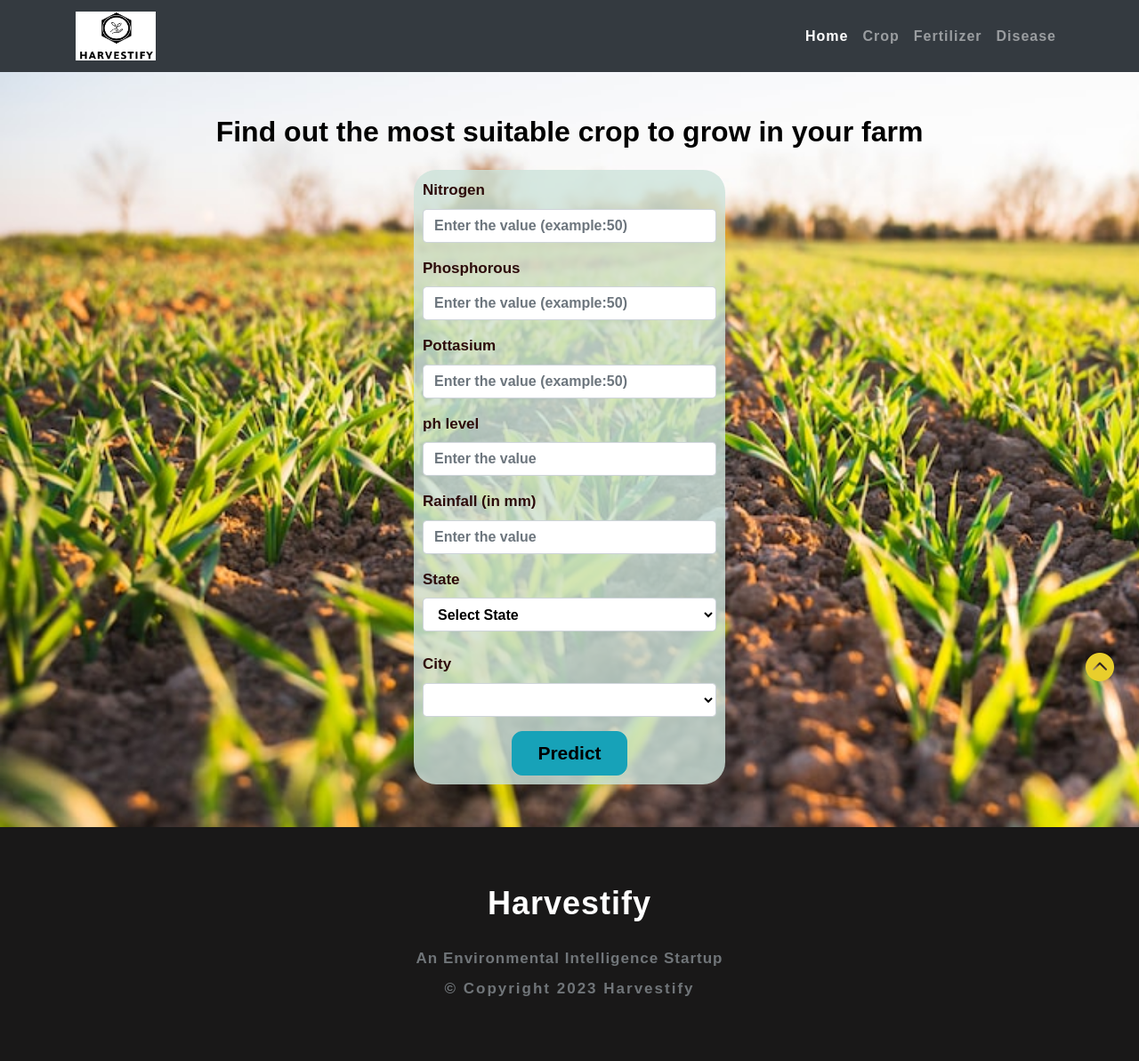
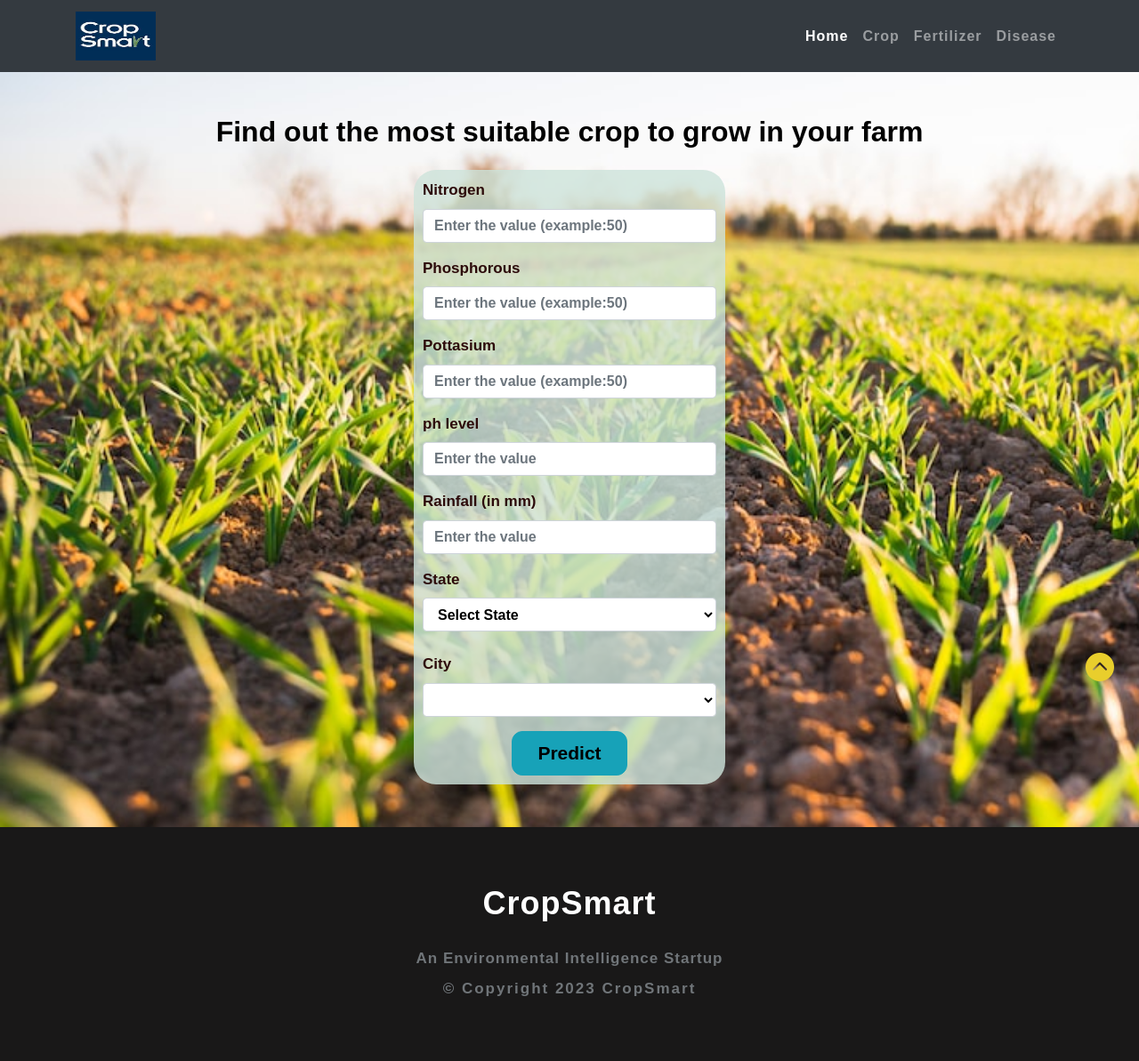
Before and after one commit to nihal3000/Harvestify, a Flask app: page /crop-recommend in a window 1280 px wide. Shown: the whole page at 89% size. Run offline with Flask 2, Linux system fonts and the light colour scheme; lists and menus that the app fills with data are empty; parts of the project's set-up code (start-up, migrations or seed data) failed here and were passed over; some libraries are stand-ins or nearby versions; some web fonts are replaced.

Commit message:
name change to CropSmart

```diff
--- a/Harvestify-master/app/app.py
+++ b/Harvestify-master/app/app.py
@@ -134,7 +134,7 @@ app = Flask(__name__)
 
 @ app.route('/')
 def home():
-    title = 'Harvestify - Home'
+    title = 'CropSmart - Home'
     return render_template('index.html', title=title)
 
 # render crop recommendation form page
@@ -142,7 +142,7 @@ def home():
 
 @ app.route('/crop-recommend')
 def crop_recommend():
-    title = 'Harvestify - Crop Recommendation'
+    title = 'CropSmart - Crop Recommendation'
     return render_template('crop.html', title=title)
 
 # render fertilizer recommendation form page
@@ -150,7 +150,7 @@ def crop_recommend():
 
 @ app.route('/fertilizer')
 def fertilizer_recommendation():
-    title = 'Harvestify - Fertilizer Suggestion'
+    title = 'CropSmart - Fertilizer Suggestion'
 
     return render_template('fertilizer.html', title=title)
 
@@ -168,7 +168,7 @@ def fertilizer_recommendation():
 
 @ app.route('/crop-predict', methods=['POST'])
 def crop_prediction():
-    title = 'Harvestify - Crop Recommendation'
+    title = 'CropSmart - Crop Recommendation'
 
     if request.method == 'POST':
         N = int(request.form['nitrogen'])
@@ -197,7 +197,7 @@ def crop_prediction():
 
 @ app.route('/fertilizer-predict', methods=['POST'])
 def fert_recommend():
-    title = 'Harvestify - Fertilizer Suggestion'
+    title = 'CropSmart - Fertilizer Suggestion'
 
     crop_name = str(request.form['cropname'])
     N = int(request.form['nitrogen'])
@@ -241,7 +241,7 @@ def fert_recommend():
 
 @app.route('/disease-predict', methods=['GET', 'POST'])
 def disease_prediction():
-    title = 'Harvestify - Disease Detection'
+    title = 'CropSmart - Disease Detection'
 
     if request.method == 'POST':
         if 'file' not in request.files:
--- a/Harvestify-master/app/templates/index.html
+++ b/Harvestify-master/app/templates/index.html
@@ -22,7 +22,7 @@
 					<div class="overlay">
 						<div class="container">
 							<div class="w3layouts-banner-info text-center">
-								<h3 class="text-wh">Harvestify</h3>
+								<h3 class="text-wh">CropSmart</h3>
 								<h4 class="text-wh mx-auto my-4"><b>Get informed decisions about your farming strategy.</b></h4>
 								<br>
 								<h4 class="text-wh mx-auto my-4"><strong> Here are some questions we'll answer</strong></h4>
--- a/Harvestify-master/app/templates/layout.html
+++ b/Harvestify-master/app/templates/layout.html
@@ -160,7 +160,7 @@ Smartphone Compatible web template, free webdesigns for Nokia, Samsung, LG, Sony
 	<nav class="navbar navbar-expand-lg navbar-dark bg-dark static-top" style="background-color: #1C00ff00;">
 		<div class="container">
 			<a class="navbar-brand" href="{{ url_for('home') }}">
-				<img src="{{ url_for('static', filename='images/logo.jpg') }}" style="width: 90px; height: 55px" alt="">
+				<img src="{{ url_for('static', filename='images/logog.jpg') }}" style="width: 90px; height: 55px" alt="">
 			</a>
 			<button class="navbar-toggler" type="button" data-toggle="collapse" data-target="#navbarResponsive"
 				aria-controls="navbarResponsive" aria-expanded="false" aria-label="Toggle navigation">
@@ -198,7 +198,7 @@ Smartphone Compatible web template, free webdesigns for Nokia, Samsung, LG, Sony
 			<!-- logo -->
 			<h2 class="logo2 text-center">
 				<a href="{{ url_for('home') }}">
-					Harvestify
+					CropSmart
 				</a>
 			</h2>
 			<!-- //logo -->
@@ -216,7 +216,7 @@ Smartphone Compatible web template, free webdesigns for Nokia, Samsung, LG, Sony
 				<p class="text-da">An Environmental Intelligence Startup<br> </p>
 			</div>
 			<p class="homelogo">
-			<p>&copy; Copyright 2023 Harvestify</p>
+			<p>&copy; Copyright 2023 CropSmart</p>
 
 		</div>
 	</footer>
```
Also changed, not shown: Harvestify-master/app/static/images/lgo.webp (added), Harvestify-master/app/static/images/logog.jpg (added).
